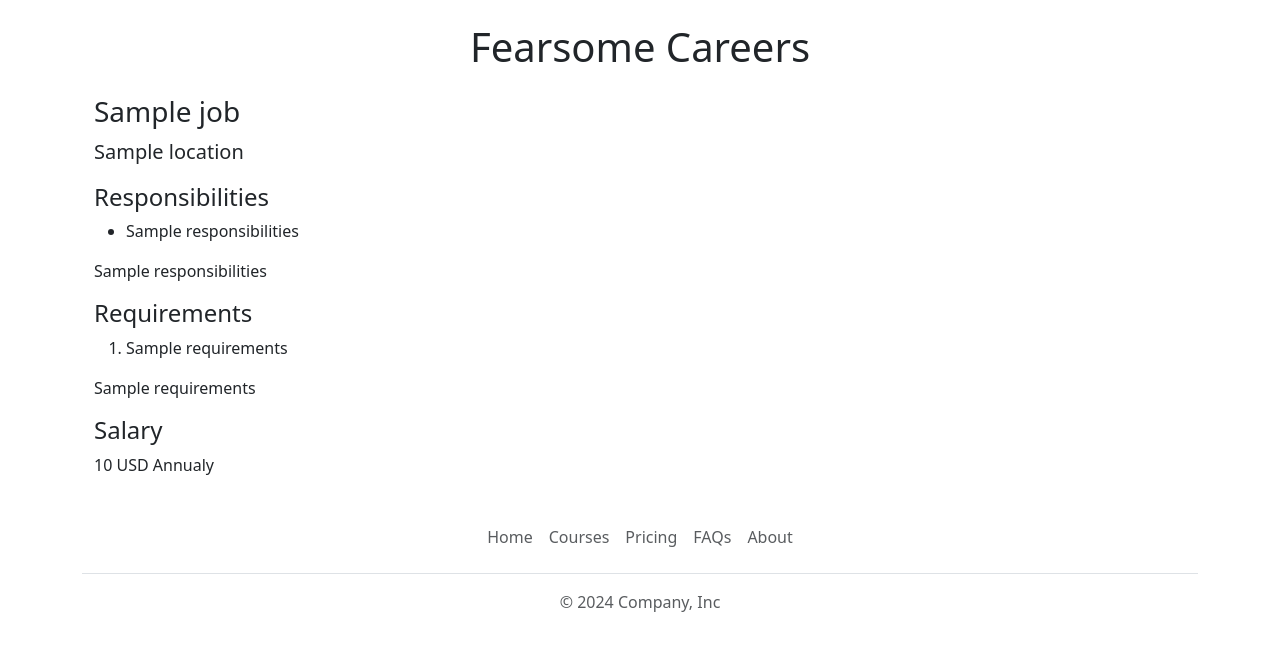
After one commit to lazhenko/carrers-website-demo-v2, a Flask app: template templates/jobpage.html in a window 1280 px wide. The commit adds this page. Shown: the part 417-1087 px from the top of the page. Run offline with Flask 3, Linux system fonts and the light colour scheme; the template is opened without the code that fills it: most values are stand-ins (such as "Sample title", 1, 10 or a date in 2020).

Commit message:
dynamic pages for each job

```diff
--- a/app.py
+++ b/app.py
@@ -1,6 +1,5 @@
 from flask import Flask, render_template, jsonify
-from database import load_jobs_from_db
-
+from database import load_jobs_from_db, load_job_from_db
 
 app = Flask(__name__)
 
@@ -8,9 +7,7 @@ app = Flask(__name__)
 @app.route('/')
 def hello_world():
   jobs = load_jobs_from_db()
-  return render_template("home.html",
-                        jobs=jobs,
-                        company_name = "Fearsome")
+  return render_template("home.html", jobs=jobs)
 
 
 @app.route("/api/jobs")
@@ -19,5 +16,13 @@ def list_jobs():
   return jsonify(jobs)
 
 
+@app.route("/job/<id>")
+def show_job(id):
+  job = load_job_from_db(id)
+  if not job:
+    return "Not Found", 404
+  return render_template('jobpage.html', job=job)
+
+
 if __name__ == '__main__':
   app.run(host='0.0.0.0', debug=True)
--- /dev/null
+++ b/templates/banner.html
@@ -0,0 +1,11 @@
+<style>
+  #banner {
+    height: 360px;
+    width: 100%;
+    object-fit: cover;
+    margin-bottom: 16px;
+  }
+</style>
+<img class="img-fluid" id="banner"
+  src="https://for-careers-website.s3.eu-north-1.amazonaws.com/banner.jpg"
+  height="320px">
--- /dev/null
+++ b/templates/bootstrap.html
@@ -0,0 +1,4 @@
+<meta charset="utf-8">
+<meta name="viewport" content="width=device-width, initial-scale=1">
+<title>Job Careers</title>
+<link href="https://cdn.jsdelivr.net/npm/bootstrap@5.3.3/dist/css/bootstrap.min.css" rel="stylesheet" integrity="sha384-QWTKZyjpPEjISv5WaRU9OFeRpok6YctnYmDr5pNlyT2bRjXh0JMhjY6hW+ALEwIH" crossorigin="anonymous">
--- a/templates/jobitem.html
+++ b/templates/jobitem.html
@@ -12,6 +12,6 @@
     {% endif %}
   </div>
   <div class="col-2 padding-right:16px">
-    <a href=" mailto:lazhenko.artem@gmail.com?subject=Application%20for%20{{job['title']}}&body=My%20name%20%3Cyour%20name%20here%3E%0D%0A%0D%0AMy%20resume%20link%3A%20%3Cresume%20link%3E%0D%0A%0D%0AMy%20LinkedIn%20link%3A%20%3CLinkedIn%20Link%3E%0D%0A " type="button" class="btn btn-outline-primary">Apply</a>
+    <a href="/job/{{job['id']}}" type="button" class="btn btn-outline-primary">Apply</a>
   </div>
 </div>
--- /dev/null
+++ b/templates/jobpage.html
@@ -0,0 +1,39 @@
+<!DOCTYPE html>
+<html>
+
+<head>
+  <title>{{job.title}} - Fearsome Careers</title>
+  {% include 'bootstrap.html' %}
+</head>
+
+<body>
+  {% include 'nav.html' %}
+  {% include 'banner.html' %}
+  <div class="container">
+    <div class="container">
+      <h1 class="text-center mt-2 mb-4">
+        Fearsome Careers</h1>
+      <h3 class="mb-2">{{job.title}}</h3>
+      <p class="lead mt-0">{{job.location}}</p>
+      <h4>Responsibilities</h4>
+      <ul>
+        {% for line in job.responsibilities.split("\n") %}
+          <li>{{line}}</li>
+        {% endfor %}
+      </ul>
+      <p>{{job.responsibilities}}</p>
+      <h4>Requirements</h4>
+      <ol>
+        {% for line in job.requirements.split("\n") %}
+          <li>{{line}}</li>
+        {% endfor %}
+      </ol>
+      <p>{{job.requirements}}</p>
+      <h4>Salary</h4>
+      <p>{{job.salary}} {{job.currency}} Annualy</p>
+    </div>
+  </div>
+  {% include 'footer.html'%}
+</body>
+
+</html>
--- a/templates/nav.html
+++ b/templates/nav.html
@@ -1,7 +1,7 @@
 <nav class="navbar bg-body-tertiary shadow-sm fixed-top bg-white">
   <div class="container-fluid">
-    <a class="navbar-brand" href="#">
-      <img src="/static/logo.svg" alt="Logo" width="30" height="24" class="d-inline-block align-text-top">
+    <a class="navbar-brand" href=".">
+      <img src="https://for-careers-website.s3.eu-north-1.amazonaws.com/logo.svg" alt="Logo" width="30" height="24" class="d-inline-block align-text-top">
       Careers
     </a>
   </div>
```
Also changed, not shown: database.py (+11 -0 lines), templates/home.html (+19 -20 lines).
